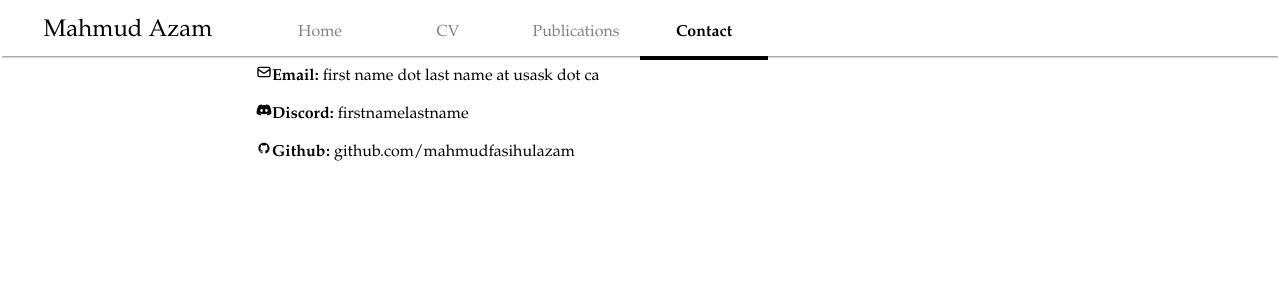
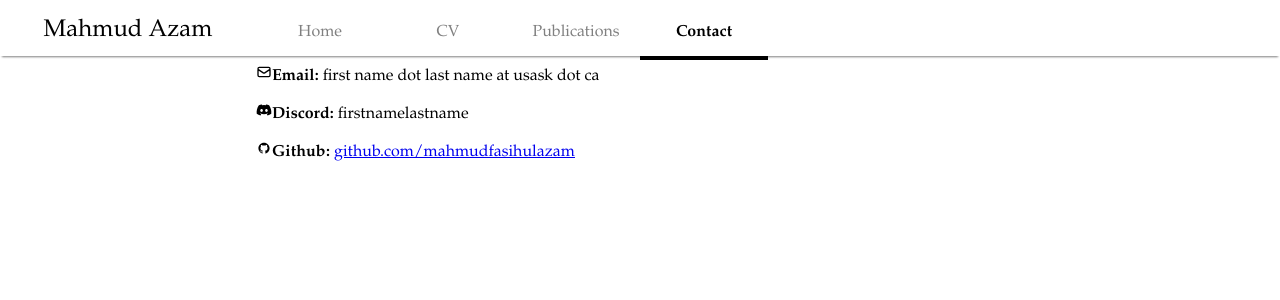
Before and after one commit to mahmudazam/mahmudazam.github.io, a React (Create React App) app: page /contact in a window 1280 px wide. Shown: the top 300 px of the page. Built offline with nearby package versions, Linux system fonts and the light colour scheme.

Commit message:
Include Github link

```diff
--- a/src/Contact.tsx
+++ b/src/Contact.tsx
@@ -27,7 +27,8 @@ const contacts = [
 {
   mode: 'Github',
   icon: DiGithubBadge,
-  text: 'github.com/mahmudfasihulazam'
+  text: 'github.com/mahmudfasihulazam',
+  url: 'https://github.com/mahmudfasihulazam',
 }
 ]
 
@@ -38,7 +39,9 @@ function Contact() {
     <div key={index} style={{marginBottom: '1em'}}>
       <contact.icon />
       <span style={{fontWeight: 'bold'}}>{contact.mode}: </span>
-      {contact.text}
+      {(contact.url && <a href={contact.url}>{contact.text}</a>)
+        || contact.text
+      }
     </div>
   )}
   </PageDiv>
```
